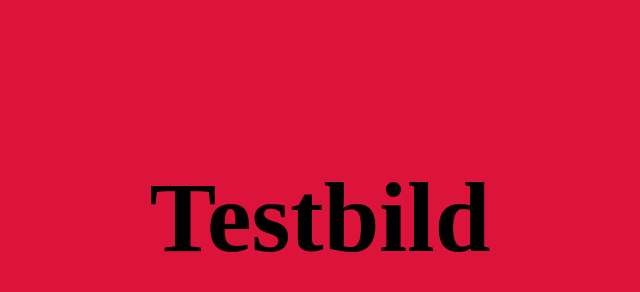
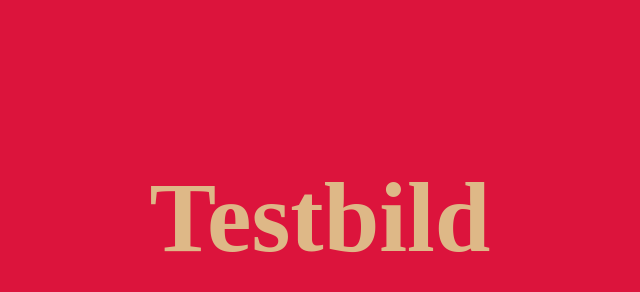
Before and after one commit to DennisEickstaedt/Final-Projekt-Html-Css, a plain HTML site: page index.html in a window 1280 px wide. Shown: the whole page, without its empty margins (328-968 px from the left). Drawn offline with Linux system fonts and the light colour scheme.

Commit message:
H1 Farbänderung

```diff
--- a/style.css
+++ b/style.css
@@ -16,4 +16,5 @@ h1{
     font-size: 10rem;
     text-align: center;
     margin-top: 20vh;
+    color: #deb887;
 }
```
